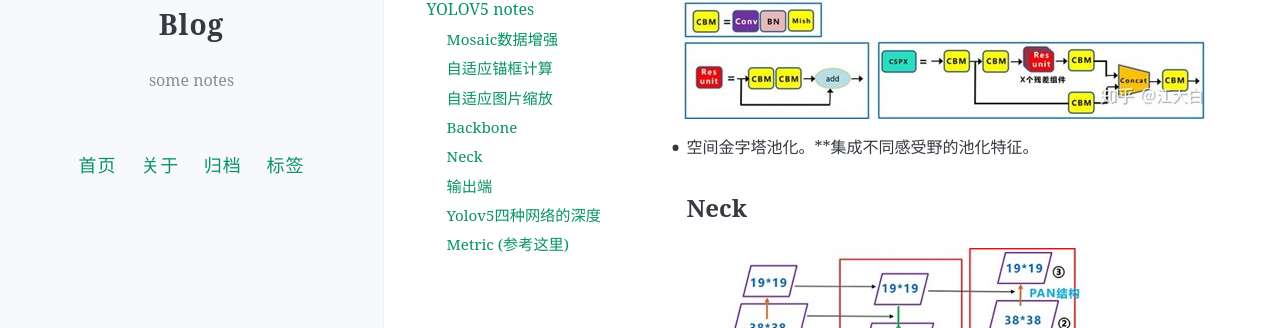
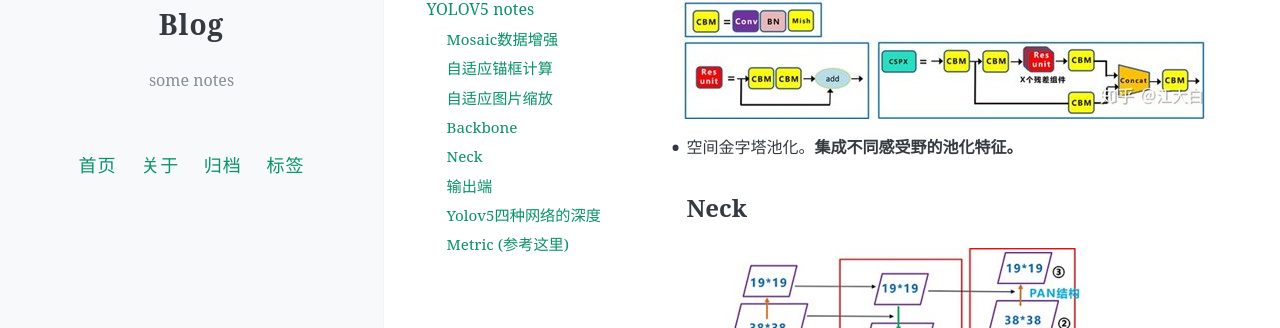
Before and after one commit to lulugai/Blog, a Jekyll site: the page built from _posts/2021-06-25-yolov5.md, in a window 1280 px wide and 900 px high, scrolled down 3177 px. Shown: the part 124-452 px from the top of the window. Built offline with Jekyll 4.4.1, drawn with Linux system fonts in a browser that asks for light colours; comment, search, counter and statistics services are not loaded; part of the change alters nothing that is shown.

```diff
--- a/_posts/2021-06-25-yolov5.md
+++ b/_posts/2021-06-25-yolov5.md
@@ -37,7 +37,7 @@ Mosaic是参考2019年底提出的CutMix数据增强的方式，但CutMix只使
 
 但Yolov5代码中对此进行了改进，也是Yolov5推理速度能够很快的一个不错的trick。作者认为，在项目实际使用时，很多图片的长宽比不同，因此缩放填充后，两端的黑边大小都不同，而如果填充的比较多,则存在信息冗余,影响推理速度。因此在Yolov5的代码中datasets.py的letterbox函数中进行了修改，对原始图像自适应的添加最少的黑边。
 
- ![](https://github.com/lulugai/Blog/blob/master/images/%E5%9B%BE%E7%89%873.jpg)
+ ![alt pic](https://github.com/lulugai/Blog/blob/master/images/%E5%9B%BE%E7%89%873.jpg)
 
 第一步：计算缩放比例。原始缩放尺寸是**416*416**，都除以原始图像的尺寸后，可以得到**0.52**和**0.69**两个缩放系数，选择小的缩放系数。
 
@@ -50,43 +50,43 @@ Mosaic是参考2019年底提出的CutMix数据增强的方式，但CutMix只使
 2. **训练**时没有采用缩减黑边的方式，还是采用传统填充的方式，即缩放到416*416大小。只是在**测试**，使用模型推理时，才采用缩减黑边的方式，提高目标检测，推理的速度。
 3. 为什么np.mod函数的后面用32？因为Yolov5的网络经过5次下采样，而2的5次方，等于32。所以至少要去掉32的倍数，再进行取余。
 ## Backbone
-![](https://github.com/lulugai/Blog/blob/master/images/%E5%9B%BE%E7%89%874.png)
+![alt pic](https://github.com/lulugai/Blog/blob/master/images/%E5%9B%BE%E7%89%874.png)
 * Focus结构。将图像相邻的四个位置进行堆叠，聚焦**wh**维度信息到**c**通道空间，每个点的提高感受野，并减少原始信息的丢失，有点类似于进行了*kernal_size=2，stride=2*的卷积操作。
 
-![](https://github.com/lulugai/Blog/blob/master/images/%E5%9B%BE%E7%89%875.jpg)
+![alt pic](https://github.com/lulugai/Blog/blob/master/images/%E5%9B%BE%E7%89%875.jpg)
 * CSP结构。通过**残差连接**提升模型的特征抽取能力和网络层数。
 
-![](https://github.com/lulugai/Blog/blob/master/images/%E5%9B%BE%E7%89%876.jpg)
-* 空间金字塔池化。**集成不同感受野的池化特征。
+![alt pic](https://github.com/lulugai/Blog/blob/master/images/%E5%9B%BE%E7%89%876.jpg)
+* 空间金字塔池化。**集成不同感受野的池化特征。**
 ## Neck
-![](https://github.com/lulugai/Blog/blob/master/images/%E5%9B%BE%E7%89%878.jpg)
-![](https://github.com/lulugai/Blog/blob/master/images/%E5%9B%BE%E7%89%879.jpg)
+![alt pic](https://github.com/lulugai/Blog/blob/master/images/%E5%9B%BE%E7%89%878.jpg)
+![alt pic](https://github.com/lulugai/Blog/blob/master/images/%E5%9B%BE%E7%89%879.jpg)
 ## 输出端
 * Bounding box损失函数。
 Yolov5中采用其中的GIOU_Loss做Bounding box的损失函数。
 
-![](https://github.com/lulugai/Blog/blob/master/images/%E5%9B%BE%E7%89%8710.jpg)
+![alt pic](https://github.com/lulugai/Blog/blob/master/images/%E5%9B%BE%E7%89%8710.jpg)
 
-![](https://github.com/lulugai/Blog/blob/master/images/%E5%9B%BE%E7%89%8711.jpg)
+![alt pic](https://github.com/lulugai/Blog/blob/master/images/%E5%9B%BE%E7%89%8711.jpg)
 
-![](https://github.com/lulugai/Blog/blob/master/images/%E5%9B%BE%E7%89%8712.jpg)
+![alt pic](https://github.com/lulugai/Blog/blob/master/images/%E5%9B%BE%E7%89%8712.jpg)
 
-![](https://github.com/lulugai/Blog/blob/master/images/%E5%9B%BE%E7%89%8713.jpg)
+![alt pic](https://github.com/lulugai/Blog/blob/master/images/%E5%9B%BE%E7%89%8713.jpg)
 * 使用FocalLoss：参数alpha平衡正负样本和参数gamma控制难易样本的权重。计算损失：通过计算**GIOU、回归损失、分类损失加权求和**得到最终损失。
 
-![](https://github.com/lulugai/Blog/blob/master/images/%E5%9B%BE%E7%89%8714.jpg)
+![alt pic](https://github.com/lulugai/Blog/blob/master/images/%E5%9B%BE%E7%89%8714.jpg)
 
-![](https://github.com/lulugai/Blog/blob/master/images/%E5%9B%BE%E7%89%8715.jpg)
+![alt pic](https://github.com/lulugai/Blog/blob/master/images/%E5%9B%BE%E7%89%8715.jpg)
 * NMS非极大值抑制。在目标检测的后处理过程中，针对很多目标框的筛选，通常需要nms操作。因为CIOU_Loss中包含影响因子v，涉及groudtruth的信息，而测试推理时，是没有groundtruth的。所以Yolov4在DIOU_Loss的基础上采用**DIOU_nms**的方式，而Yolov5中采用**加权nms**的方式。
 ## Yolov5四种网络的深度
 * 深度。
 
-![](https://github.com/lulugai/Blog/blob/master/images/%E5%9B%BE%E7%89%8717.png)
+![alt pic](https://github.com/lulugai/Blog/blob/master/images/%E5%9B%BE%E7%89%8717.png)
 * 宽度。
 
-![](https://github.com/lulugai/Blog/blob/master/images/%E5%9B%BE%E7%89%8718.png)
+![alt pic](https://github.com/lulugai/Blog/blob/master/images/%E5%9B%BE%E7%89%8718.png)
 
-![](https://github.com/lulugai/Blog/blob/master/images/%E5%9B%BE%E7%89%8719.jpg)
+![alt pic](https://github.com/lulugai/Blog/blob/master/images/%E5%9B%BE%E7%89%8719.jpg)
 ## Metric [(参考这里)](https://zhuanlan.zhihu.com/p/70306015)
 * mAP（平均准确度均值）
 
```
